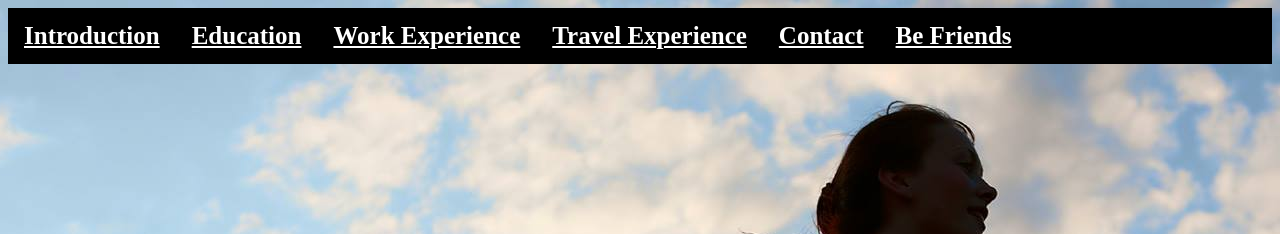
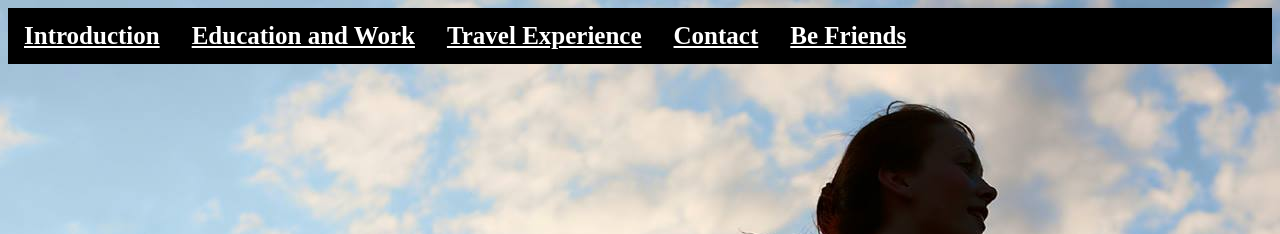
Before and after one commit to joychen1021/joychen1021.github.io, a plain HTML site: page index.html in a window 1280 px wide. Shown: the top 234 px of the page. Drawn offline with Linux system fonts and the light colour scheme.

Commit message:
Update index.html

```diff
--- a/index.html
+++ b/index.html
@@ -97,8 +97,7 @@
 
     <ul>
       <li><a href="#home">Introduction</a></li>
-      <li><a href="#news">Education</a></li>
-      <li><a href="#home">Work Experience</a></li>
+      <li><a href="intro.html">Education and Work</a></li>
       <li class="dropdown">
         <a href="#" class="dropbtn">Travel Experience</a>
         <div class="dropdown-content">
```
